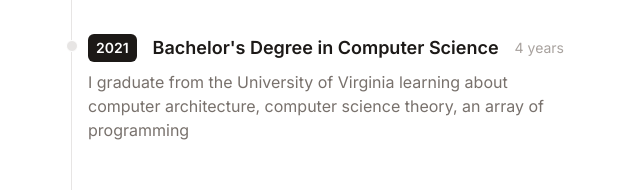
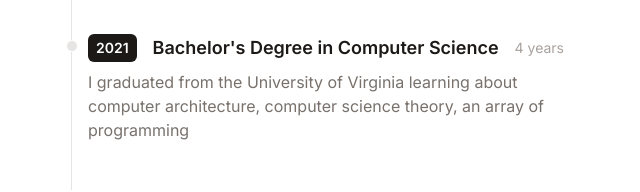
Before and after one commit to jackjsning/jack-portfolio, a React (Vite) app: page / in a window 1280 px wide. Shown: the part 1450-1642 px from the top of the page, without its empty margins (317-957 px from the left). Built offline with nearby package versions, Linux system fonts and the light colour scheme.

Commit message:
added links to portfolio items

```diff
--- a/src/components/PortfolioItem.jsx
+++ b/src/components/PortfolioItem.jsx
@@ -2,7 +2,12 @@ import React from "react";
 
 function PortfolioItem({ title, imgUrl, stack, link}) {
     return (
-        <div className="border-2 border-stone-900 rounded-md overflow-hidden dark:border-white">
+        <a
+         href={link}
+         target="_blank"
+         rel="noopener noreferrer"
+         className="border-2 border-stone-900 dark:border-white rounded-md overflow-hidden"
+        >
             <img
                 src={imgUrl}
                 alt="portfolio"
@@ -21,7 +26,7 @@ function PortfolioItem({ title, imgUrl, stack, link}) {
                     ))}
                 </p>
             </div>
-        </div>
+        </a>
     )
 }
 
--- a/src/data/timeline.js
+++ b/src/data/timeline.js
@@ -25,6 +25,6 @@ export default [
         title: "Bachelor's Degree in Computer Science",
         duration: '4 years',
         details:
-        'I graduate from the University of Virginia learning about computer architecture, computer science theory, an array of programming',
+        'I graduated from the University of Virginia learning about computer architecture, computer science theory, an array of programming',
     },
 ]
```
